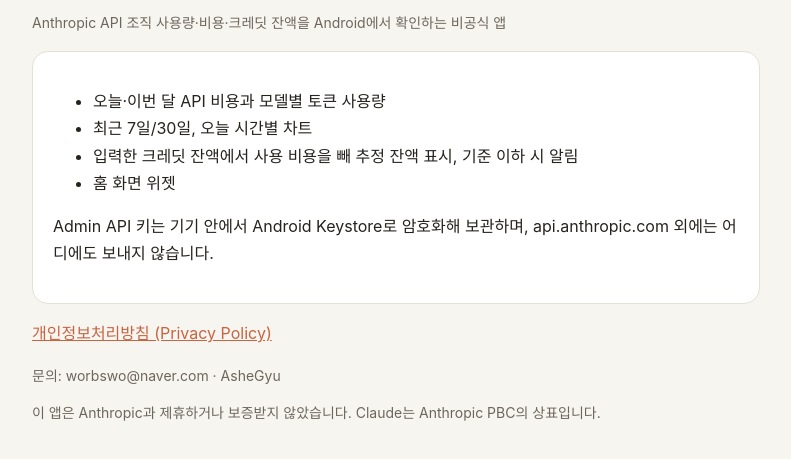
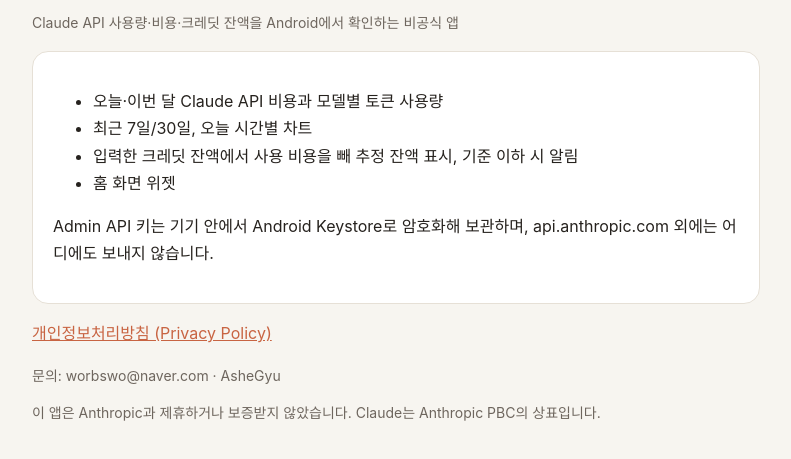
Before and after one commit to Ashegyu/ashegyu.github.io, a plain HTML site: page usage-meter/index.html in a window 1280 px wide. Shown: the part 79-538 px from the top of the page, without its empty margins (244-1035 px from the left). Drawn offline with Linux system fonts and the light colour scheme.

Commit message:
usage-meter 소개에 Claude API 명시
Co-Authored-By: Claude Opus 5.5 <noreply@anthropic.com>
Claude-Session: https://claude.ai/code/session_01LQmHXEDvqobSCRuEPw3z3c

```diff
--- a/usage-meter/index.html
+++ b/usage-meter/index.html
@@ -9,10 +9,10 @@
 <body>
 <main>
   <h1>API 사용량 미터</h1>
-  <p class="muted">Anthropic API 조직 사용량·비용·크레딧 잔액을 Android에서 확인하는 비공식 앱</p>
+  <p class="muted">Claude API 사용량·비용·크레딧 잔액을 Android에서 확인하는 비공식 앱</p>
   <div class="card">
     <ul>
-      <li>오늘·이번 달 API 비용과 모델별 토큰 사용량</li>
+      <li>오늘·이번 달 Claude API 비용과 모델별 토큰 사용량</li>
       <li>최근 7일/30일, 오늘 시간별 차트</li>
       <li>입력한 크레딧 잔액에서 사용 비용을 빼 추정 잔액 표시, 기준 이하 시 알림</li>
       <li>홈 화면 위젯</li>
```
